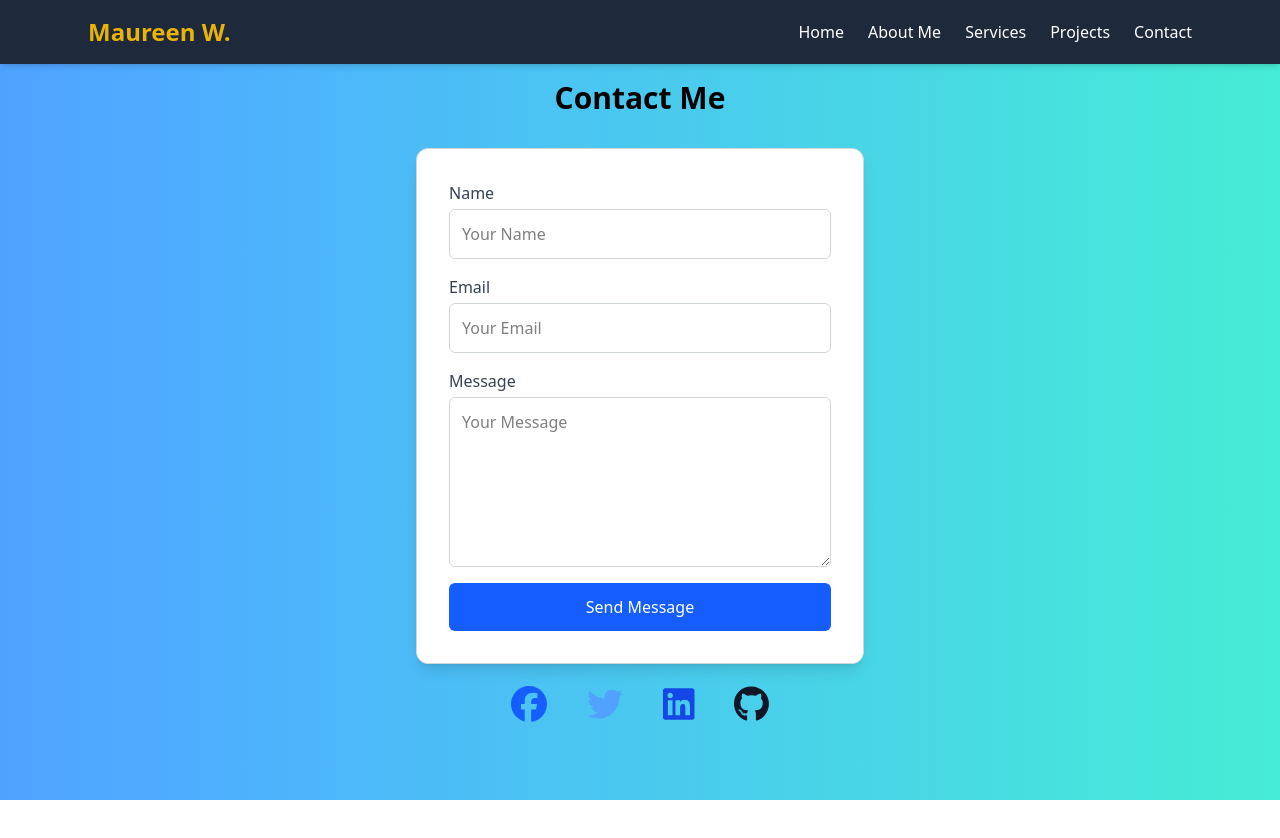
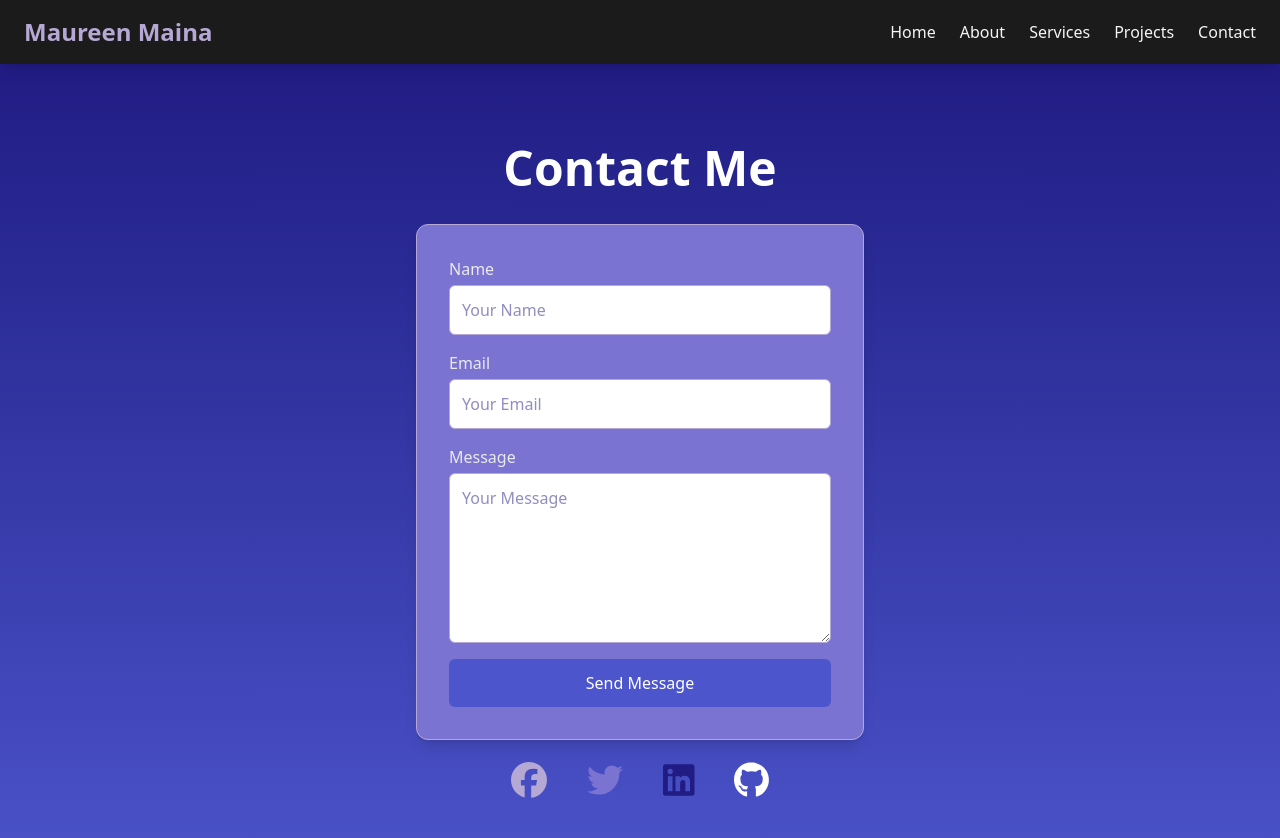
Before and after one commit to Maureen0007/My-Portfolio, a React (Vite) app: page /contact in a window 1280 px wide. Shown: the top 838 px of the page. Before the commit the page ends 800 px from the top, so only its background shows below. Built offline with nearby package versions, Linux system fonts and the light colour scheme.

Commit message:
Update color scheme

```diff
--- a/src/App.jsx
+++ b/src/App.jsx
@@ -1,4 +1,4 @@
-import React from "react";
+import React, { useState} from "react";
 import Hero from "./components/Hero";
 import Navbar from "./components/Navbar";
 import { BrowserRouter as Router, Routes, Route } from "react-router-dom";
--- a/src/components/Hero.jsx
+++ b/src/components/Hero.jsx
@@ -1,21 +1,29 @@
 import React from 'react'
+import { Link } from 'react-router-dom';
 
 function Hero() {
   return (
-    <section className="h-screen flex flex-col justify-center items-center text-center
-        bg-gradient-to-r from-blue-400 to-teal-300
-        text-[#F8FAFC] px-6">
-
-      <h1 className="text-6xl md:text-7xl font-bold font-[Poppins]">
-        Welcome! I'm Maureen Maina
-      </h1>
-      <p className="mt-4 text-lg md:text-2xl font-[Montserrat] max-w-2xl">
-        A passionate Front-End Developer & Virtual Assistant.
-      </p>
-      <button className="mt-6 px-6 py-3 text-lg bg-[#EAB308] text-[#1E293B] font-semibold
-        rounded-full shadow-lg hover:bg-[#F8FAFC] hover:text-[#1E293B] transition duration-300">
-        View My Work
-      </button>
+    <section className="bg-gradient-to-b from-[#211C84] to-[#4D55CC] min-h-screen flex items-center justify-center text-center text-[#EAEAEA] p-10">
+      <div className="max-w-2xl">
+        <h1 className="text-6xl font-bold text-[#FFFFFF] mb-6">Welcome to My Portfolio</h1>
+        <p className="text-xl text-[#B5A8D5] mb-6">
+          Showcasing my expertise in Frontend Development, UI/UX Design, and Web Technologies.
+        </p>
+        <div className="flex justify-center space-x-4">
+          <Link
+            to="/projects"
+            className="bg-[#7A73D1] text-[#FFFFFF] px-6 py-3 rounded-lg font-semibold hover:bg-[#B5A8D5] transition duration-300"
+          >
+            View Projects
+          </Link>
+          <Link
+            to="/contact"
+            className="border-2 border-[#7A73D1] text-[#7A73D1] px-6 py-3 rounded-lg font-semibold hover:bg-[#7A73D1] hover:text-[#FFFFFF] transition duration-300"
+          >
+            Contact Me
+          </Link>
+        </div>
+      </div>
     </section>
   );
 };
--- a/src/components/Navbar.jsx
+++ b/src/components/Navbar.jsx
@@ -3,24 +3,49 @@ import { Link } from "react-router-dom";
 
 function Navbar() {
   return (
-    <nav className="fixed top-0 w-full bg-[#1E293B] text-white shadow-md z-50">
-      <div className="max-w-6xl mx-auto px-6 py-4 flex justify-between items-center">
-        <h1 className="text-2xl font-bold text-[#EAB308]">Maureen W.</h1>
-        <ul className="flex space-x-6">
-        <li>
-            <Link to="/" className="text-white hover:text-[#EAB308]">Home</Link>
+    <nav className="bg-[#1B1B1B] shadow-lg sticky top-0 z-50">
+      <div className="container mx-auto px-6 py-4 flex justify-between items-center">
+        <h1 className="text-2xl font-bold text-[#B5A8D5]">Maureen Maina</h1>
+        <ul className="flex space-x-6 text-[#F5F5F5]">
+          <li>
+            <Link
+              to="/"
+              className="hover:text-[#7A73D1] transition duration-300"
+            >
+              Home
+            </Link>
           </li>
           <li>
-            <Link to="/about" className="text-white hover:text-[#EAB308]">About Me</Link>
+            <Link
+              to="/about"
+              className="hover:text-[#7A73D1] transition duration-300"
+            >
+              About
+            </Link>
           </li>
           <li>
-            <Link to="/services" className="text-white hover:text-[#EAB308]">Services</Link>
+            <Link
+              to="/services"
+              className="hover:text-[#7A73D1] transition duration-300"
+            >
+              Services
+            </Link>
           </li>
           <li>
-            <Link to="/projects" className="text-white hover:text-[#EAB308]">Projects</Link>
+            <Link
+              to="/projects"
+              className="hover:text-[#7A73D1] transition duration-300"
+            >
+              Projects
+            </Link>
           </li>
           <li>
-            <Link to="/contact" className="text-white hover:text-[#EAB308]">Contact</Link>
+            <Link
+              to="/contact"
+              className="hover:text-[#7A73D1] transition duration-300"
+            >
+              Contact
+            </Link>
           </li>
         </ul>
       </div>
--- a/src/pages/About.jsx
+++ b/src/pages/About.jsx
@@ -1,35 +1,35 @@
 import React from 'react'
 import ProfileImage from "../assets/profile.jpg";
+import { Link } from 'react-router-dom';
 
 function About() {
   return (
-    <section className="bg-gradient-to-r from-blue-400 to-teal-300 min-h-screen flex flex-col md:flex-row items-center justify-center p-8">
+    <section className="bg-gradient-to-b from-[#211C84] to-[#4D55CC] min-h-screen flex flex-col md:flex-row items-center justify-center p-8 text-[#EAEAEA]">
 
       <div className="md:w-1/2 flex justify-center">
         <img
           src={ProfileImage}
           alt="Profile"
-          className="w-64 h-64 md:w-80 md:h-80 object-cover rounded-full shadow-xl border-4 border-[#EAB308]"
+          className="w-64 h-64 md:w-80 md:h-80 object-cover rounded-full shadow-xl border-4 border-[#7A73D1]"
         />
       </div>
 
-
       <div className="md:w-1/2 text-center md:text-left mt-6 md:mt-0">
-        <h2 className="text-5xl font-extrabold text-[#4B2E1E]">
+        <h2 className="text-6xl font-bold text-[#FFFFFF]">
           About Me
         </h2>
-        <p className="text-lg text-gray-800 mt-4 leading-relaxed">
-          Hi, I'm <span className="font-bold text-[#EAB308]">Maureen</span>! A passionate front-end developer
+        <p className="text-2xl text-[#B5A8D5] mt-4 leading-relaxed text-[#FFFFFF]">
+          Hi, I'm <span className="font-bold text-[#7A73D1]">Maureen</span>! A passionate front-end developer
           dedicated to crafting intuitive and visually stunning web experiences.
           I specialize in React, JavaScript, and elegant UI design.
         </p>
-        <p className="mt-4 text-gray-700">
+        <p className="mt-4 text-[#FFFFFF]">
           When I'm not coding, I enjoy exploring new design trends,
           experimenting with animations, and learning about AI automation.
         </p>
-        <button className="mt-6 bg-[#EAB308] hover:bg-[#D9A50C] text-[#4B2E1E] font-semibold py-2 px-6 rounded-lg shadow-md transition duration-300">
+        <Link className="mt-6 bg-[#7A73D1] hover:bg-[#B5A8D5] text-[#FFFFFF] font-semibold py-4 px-9 rounded-lg shadow-md transition duration-300" to="/projects">
           View My Work
-        </button>
+        </Link>
       </div>
     </section>
   )
--- a/src/pages/Contact.jsx
+++ b/src/pages/Contact.jsx
@@ -1,45 +1,43 @@
-import React from 'react'
+import React from 'react';
 import { FontAwesomeIcon } from "@fortawesome/react-fontawesome";
 import { faEnvelope, faPhone } from "@fortawesome/free-solid-svg-icons";
 import { faFacebook, faTwitter, faLinkedin, faGithub } from "@fortawesome/free-brands-svg-icons";
 
-
 function Contact() {
   return (
-    <section className="py-20 px-6 flex flex-col items-center bg-gradient-to-r from-blue-400 to-teal-300 h-screen">
-      <h2 className="text-3xl font-bold text-center mb-8">Contact Me</h2>
-      <form className="w-full max-w-md bg-white shadow-lg rounded-xl p-8 border border-gray-300">
+    <section className="py-20 px-6 flex flex-col items-center bg-gradient-to-b from-[#211C84] to-[#4D55CC] min-h-screen">
+      <h2 className="text-5xl font-bold text-center mb-8 text-[#FFFFFF]">Contact Me</h2>
+      <form className="w-full max-w-md bg-[#7A73D1] shadow-lg rounded-xl p-8 border border-[#B5A8D5] text-[#FFFFFF]">
         <label className="block mb-4">
-          <span className="text-gray-700">Name</span>
-          <input type="text" className="mt-1 block w-full border border-gray-300 rounded-md p-3" placeholder="Your Name" />
+          <span className="text-[#EAEAEA]">Name</span>
+          <input type="text" className="mt-1 block w-full border border-[#B5A8D5] rounded-md p-3 bg-[#FFFFFF] text-[#211C84]" placeholder="Your Name" />
         </label>
         <label className="block mb-4">
-          <span className="text-gray-700">Email</span>
-          <input type="email" className="mt-1 block w-full border border-gray-300 rounded-md p-3" placeholder="Your Email" />
+          <span className="text-[#EAEAEA]">Email</span>
+          <input type="email" className="mt-1 block w-full border border-[#B5A8D5] rounded-md p-3 bg-[#FFFFFF] text-[#211C84]" placeholder="Your Email" required/>
         </label>
         <label className="block mb-4">
-          <span className="text-gray-700">Message</span>
-          <textarea className="mt-1 block w-full border border-gray-300 rounded-md p-3" rows="6" placeholder="Your Message"></textarea>
+          <span className="text-[#EAEAEA]">Message</span>
+          <textarea className="mt-1 block w-full border border-[#B5A8D5] rounded-md p-3 bg-[#FFFFFF] text-[#211C84]" rows="6" placeholder="Your Message"></textarea>
         </label>
-        <button type="submit" className="bg-blue-600 text-white px-4 py-3 rounded-md w-full">Send Message</button>
+        <button type="submit" className="bg-[#4D55CC] hover:bg-[#B5A8D5] text-[#FFFFFF] px-4 py-3 rounded-md w-full transition duration-300">Send Message</button>
       </form>
       <div className="social-icons flex gap-4 space-x-6 py-5">
-  <a href="https://facebook.com" target="_blank" rel="noopener noreferrer" className="text-blue-600 text-4xl">
+        <a href="https://facebook.com" target="_blank" rel="noopener noreferrer" className="text-[#B5A8D5] text-4xl">
           <FontAwesomeIcon icon={faFacebook} />
         </a>
-  <a href="https://twitter.com" target="_blank" rel="noopener noreferrer" className="text-blue-400 text-4xl">
+        <a href="https://twitter.com" target="_blank" rel="noopener noreferrer" className="text-[#7A73D1] text-4xl">
           <FontAwesomeIcon icon={faTwitter} />
         </a>
-  <a href="https://linkedin.com" target="_blank" rel="noopener noreferrer" className="text-blue-700 text-4xl">
+        <a href="https://linkedin.com" target="_blank" rel="noopener noreferrer" className="text-[#211C84] text-4xl">
           <FontAwesomeIcon icon={faLinkedin} />
         </a>
-  <a href="https://github.com" target="_blank" rel="noopener noreferrer" className="text-gray-900 text-4xl">
+        <a href="https://github.com" target="_blank" rel="noopener noreferrer" className="text-[#FFFFFF] text-4xl">
           <FontAwesomeIcon icon={faGithub} />
         </a>
       </div>
-
     </section>
-  )
+  );
 }
 
-export default Contact
+export default Contact;
--- a/src/pages/Services.jsx
+++ b/src/pages/Services.jsx
@@ -9,14 +9,14 @@ function Services() {
       ];
 
   return (
-    <section className="py-20 px-6 flex flex-col items-center min-h-screen bg-gradient-to-r from-blue-400 to-teal-300">
-      <h2 className="text-3xl font-bold text-center mb-8">My Services</h2>
+    <section className="py-20 px-6 flex flex-col items-center min-h-screen bg-gradient-to-b from-[#211C84] to-[#4D55CC]">
+      <h2 className="text-5xl font-bold text-center mb-8 text-[#FFFFFF]">My Services</h2>
       <div className="grid grid-cols-1 sm:grid-cols-2 gap-6 w-full max-w-4xl place-items-center mt-10">
         {services.map((service, index) => (
-          <div key={index} className="p-6 bg-white shadow-lg rounded-xl flex flex-col items-center text-center w-full max-w-xs border border-gray-300">
+          <div key={index} className="p-6 bg-[#7A73D1] shadow-lg rounded-xl flex flex-col items-center text-center w-full max-w-xs border border-[#B5A8D5] text-[#FFFFFF]">
             <span className="text-4xl mb-4">{service.icon}</span>
             <h3 className="text-xl font-semibold mb-2">{service.title}</h3>
-            <p className="text-gray-600">{service.description}</p>
+            <p className="text-[#EAEAEA]">{service.description}</p>
           </div>
         ))}
       </div>
```
Also changed, not shown: src/pages/Projects.jsx (+5 -5 lines). Lines whose indentation alone changed are shown as unchanged.
